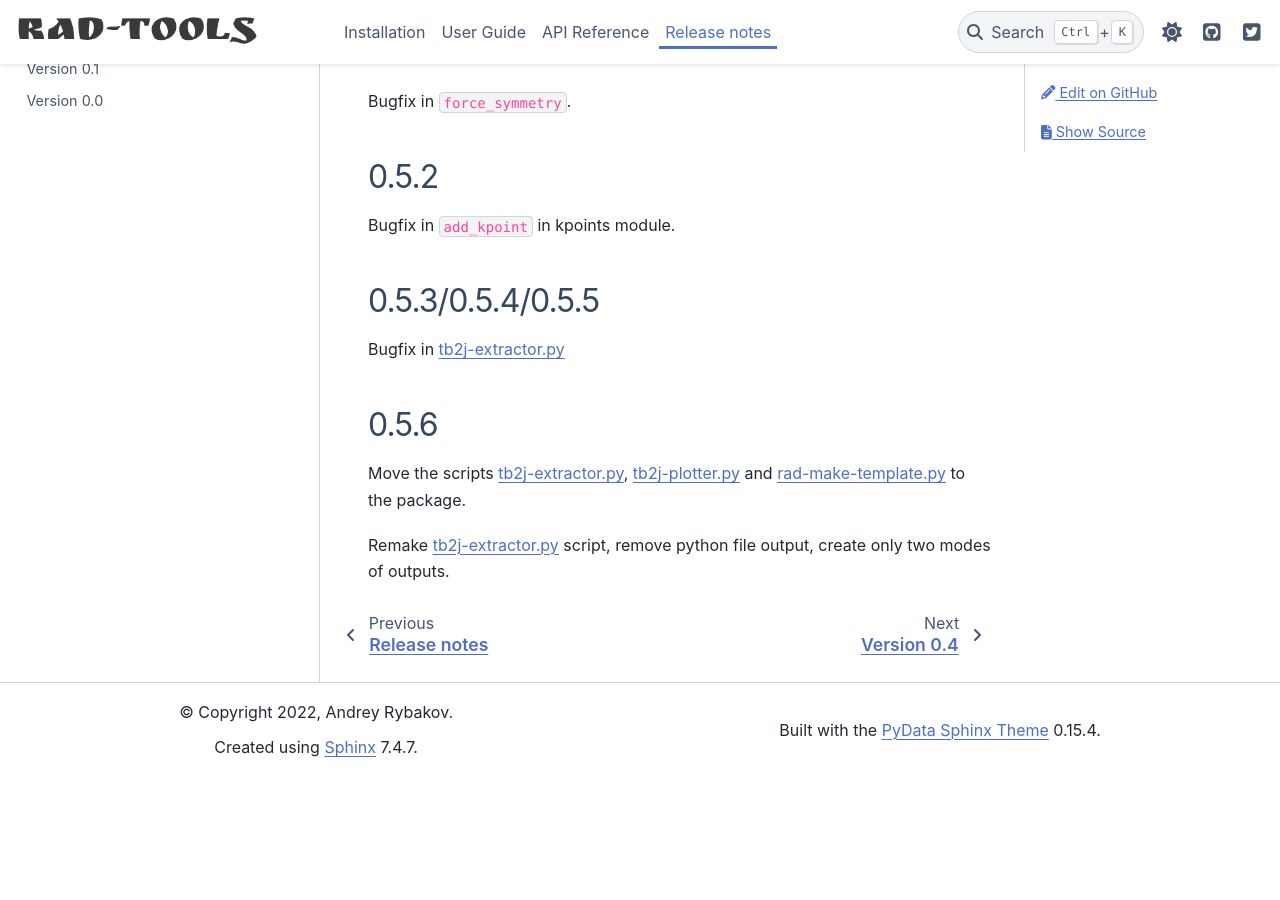
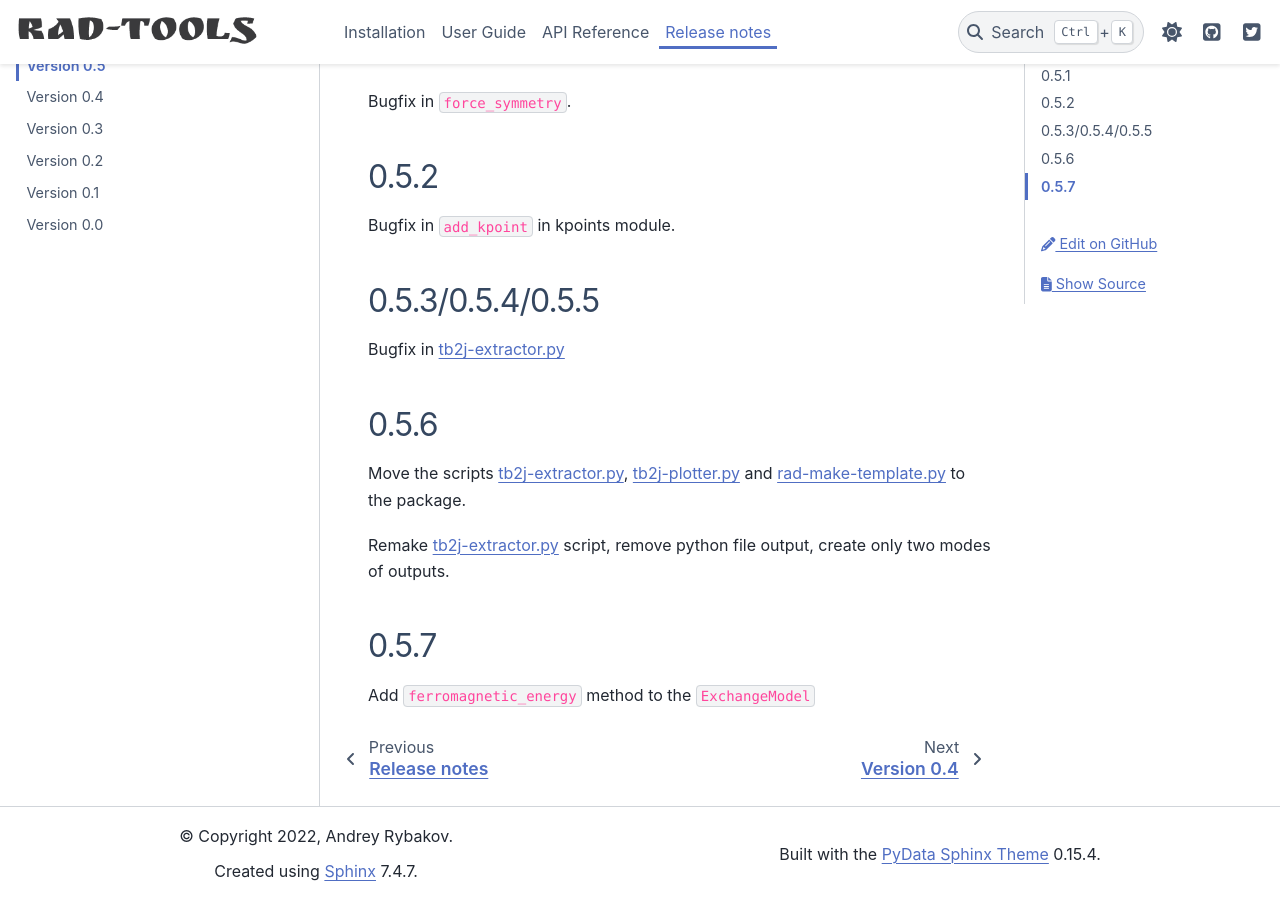
Before and after one commit to adrybakov/rad-tools, a Sphinx documentation site: the page built from docs/source/release-notes/0.5.rst, in a window 1280 px wide and 900 px high, scrolled down 708 px. Built offline with Sphinx 7.4.7 and the PyData theme 0.15.4, drawn with Linux system fonts in a browser that asks for light colours; before the commit the page ends 1484 px from its top, so only the background shows below that.

Commit message:
Note in the docs for the version 0.5.7

```diff
--- a/docs/source/release-notes/0.5.rst
+++ b/docs/source/release-notes/0.5.rst
@@ -49,3 +49,7 @@ Move the scripts
 
 Remake :ref:`tb2j-extractor.py <tb2j-extractor>` script, remove python file output,
 create only two modes of outputs.
+
+0.5.7
+-----
+Add ``ferromagnetic_energy`` method to the ``ExchangeModel``
```
